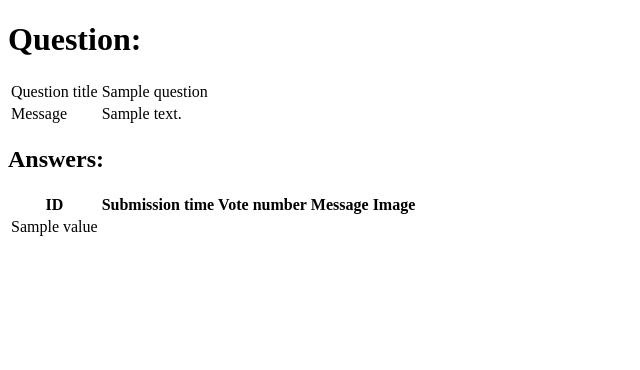
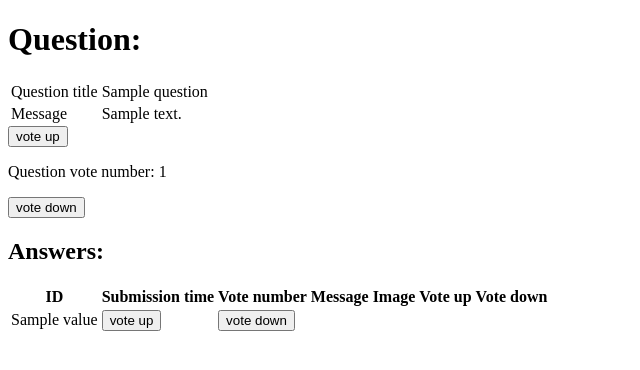
Before and after one commit to CodecoolGlobal/ask-mate-3-python-Cseplonorbert, a Flask app: template templates/question.html in a window 1280 px wide. Shown: the top 370 px of the page, without its empty margins (0-640 px from the left). Run offline with Flask 2, Linux system fonts and the light colour scheme; the template is opened without the code that fills it: most values are stand-ins (such as "Sample title", 1, 10 or a date in 2020).

Commit message:
vote up and vote down

```diff
--- a/templates/question.html
+++ b/templates/question.html
@@ -43,6 +43,15 @@
          </tr>
 
     </table>
+    <form action='{{ url_for("question_vote_up", question_id=question["question_id"]) }}' method = 'GET' >
+        <button type="submit"> vote up </button>
+    </form>
+    <p> Question vote number: {{ question['vote_number'] }} </p>
+    <form action='{{ url_for("question_vote_down", question_id=question["question_id"]) }}' method = 'GET' >
+        <button type="submit"> vote down </button>
+    </form>
+
+
     <h2>Answers:</h2>
 
     <table>
@@ -51,6 +60,8 @@
         <th>Vote number</th>
         <th>Message</th>
         <th>Image</th>
+        <th>Vote up </th>
+        <th>Vote down </th>
 
 
 
@@ -66,6 +77,16 @@
                         {% endif %}
                     </td>
                 {% endfor %}
+                <td>
+                    <form action='{{ url_for("answer_vote_up", answer_id=answer["id"]) }}' method = 'GET' >
+                        <button type="submit"> vote up </button>
+                    </form>
+                </td>
+                <td>
+                    <form action='{{ url_for("answer_vote_down", answer_id=answer["id"]) }}' method = 'GET' >
+                        <button type="submit"> vote down </button>
+                    </form>
+                </td>
 
 
             </tr>
```
